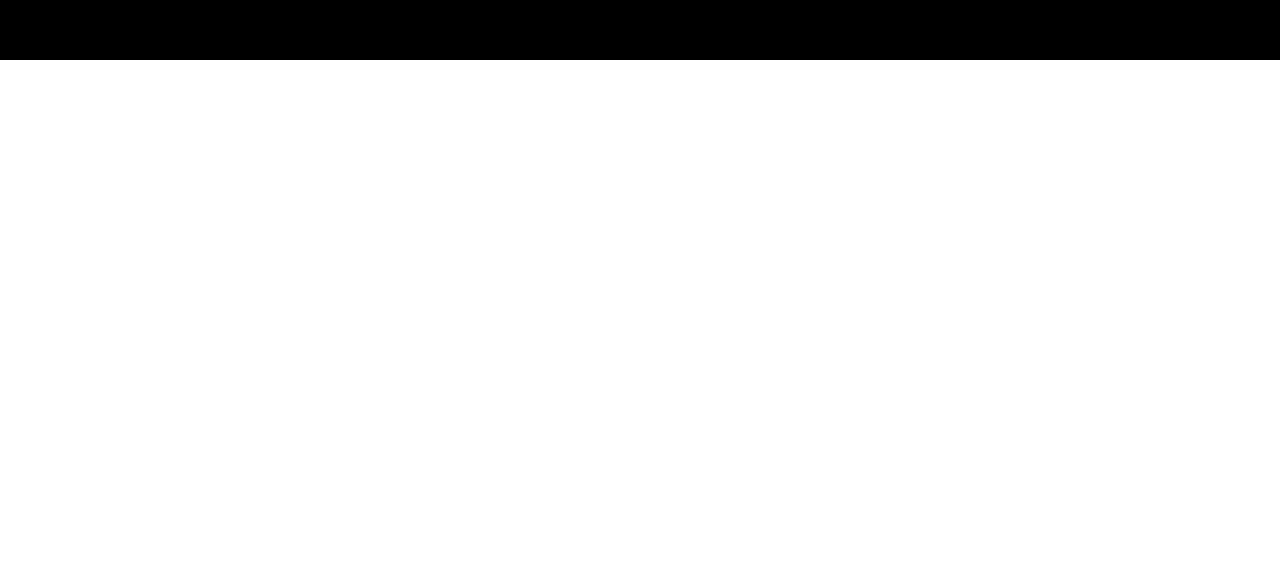
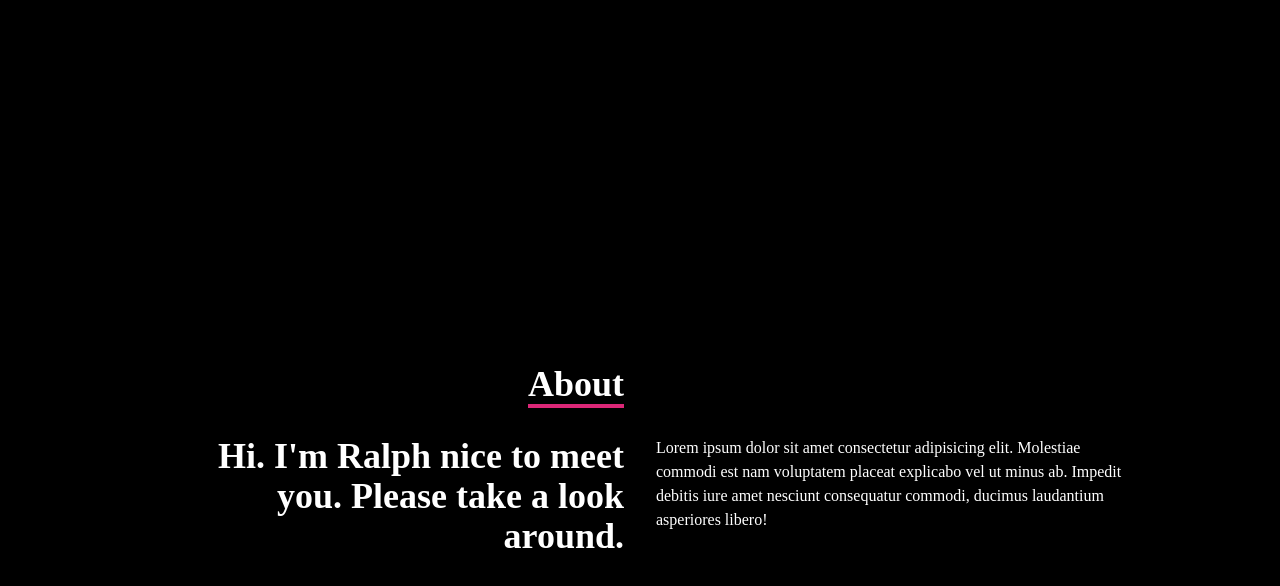
Before and after one commit to 5dam/ralphcadelina, a React (Create React App) app: page / in a window 1280 px wide. Shown: the part 740-1326 px from the top of the page. Before the commit the page ends 800 px from the top, so only its background shows below. Built offline with nearby package versions, Linux system fonts and the light colour scheme.

Commit message:
about section done

```diff
--- a/src/App.js
+++ b/src/App.js
@@ -1,3 +1,4 @@
+import About from "./components/About";
 import Home from "./components/Home";
 import Navbar from "./components/Navbar";
 
@@ -7,6 +8,7 @@ function App() {
       <div className="dark:bg-black">
         <Navbar />
         <Home />
+        <About />
       </div>
   );
 }
--- /dev/null
+++ b/src/components/About.jsx
@@ -0,0 +1,26 @@
+import React from 'react'
+
+const About = () => {
+  return (
+    <div name='about' className='w-full h-screen dark:text-white'>
+        <div className='flex flex-col justify-center items-center w-full h-full'>
+            <div className='max-w-[1000px] w-full grid grid-cols-2 gap-8'>
+                <div className='sm:text-right pb-8 pl-4'>
+                    <p className='text-4xl font-bold inline border-b-4 border-pink-600'>About</p>
+                </div>
+                <div></div>
+            </div>
+                <div className='max-w-[1000px] w-full grid sm:grid-cols-2 gap-8 px-4'>
+                    <div className='sm:text-right text-4xl font-bold'>
+                        <p>Hi. I'm Ralph nice to meet you. Please take a look around.</p>
+                    </div>
+                    <div>
+                        <p>Lorem ipsum dolor sit amet consectetur adipisicing elit. Molestiae commodi est nam voluptatem placeat explicabo vel ut minus ab. Impedit debitis iure amet nesciunt consequatur commodi, ducimus laudantium asperiores libero!</p>
+                    </div>
+                </div>
+        </div>
+    </div>
+  )
+}
+
+export default About
--- a/src/components/Home.jsx
+++ b/src/components/Home.jsx
@@ -12,7 +12,7 @@ const Home = () => {
             <h2 className='text-4xl sm:text-7xl font bold text-[#8892b0]'>I'm a Frontend Developer.</h2>
             <p className='text-[#8892b0] py-4 max-w-[700px]'>Lorem ipsum dolor sit amet consectetur adipisicing elit. Nihil debitis dignissimos alias excepturi, dolorum exercitationem hic nulla placeat itaque ipsum!</p>
             <div>
-                <button className='dark:text-white border-2 px-6 py-3 my-2 flex items-center hover:bg-pink-600 hover:border-pink-600'>View Work <HiArrowNarrowRight className='ml-3' /></button>
+                <button className='dark:text-white group border-2 px-6 py-3 my-2 flex items-center hover:bg-pink-600 hover:border-pink-600'>View Work<HiArrowNarrowRight className='ml-3' /></button>
             </div>
         </div>
     </div>
--- a/src/components/Navbar.jsx
+++ b/src/components/Navbar.jsx
@@ -1,5 +1,5 @@
 import React, { useEffect, useState } from 'react'
-import {FaBars, FaTimes, FaGithub, FaLinkedin, FaFacebook} from 'react-icons/fa'
+import {FaBars, FaTimes, FaGithub, FaLinkedin} from 'react-icons/fa'
 import {HiOutlineMail} from 'react-icons/hi'
 import {BsFillPersonLinesFill, BsSunFill} from 'react-icons/bs'
 import {MdDarkMode} from 'react-icons/md'
```
